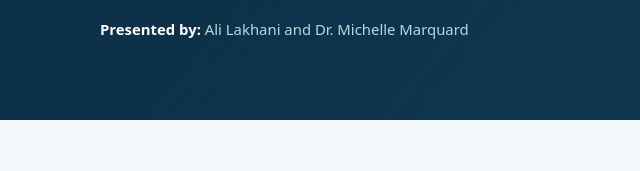
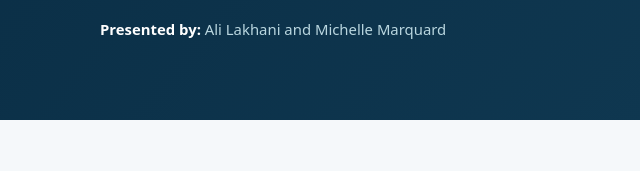
Before and after one commit to alakhani33/caliber360ai, a plain HTML site: page nerds5/index.html in a window 1280 px wide. Shown: the part 571-742 px from the top of the page, 0-640 px from the left. Drawn offline with Linux system fonts and the light colour scheme.

Commit message:
Update index.html

```diff
--- a/nerds5/index.html
+++ b/nerds5/index.html
@@ -69,7 +69,7 @@
       <h1 id="hero-title">Beyond Claims.<br>Let's continue the conversation.</h1>
       <p class="lead">How can patient experience intelligence complement clinical and claims data to inform better care decisions and help identify opportunities to reduce healthcare waste?</p>
       <a class="cta" href="#connect">Explore collaboration opportunities</a>
-      <div class="meta"><strong>Presented by:</strong> Ali Lakhani and Dr. Michelle Marquard</div>
+      <div class="meta"><strong>Presented by:</strong> Ali Lakhani and Michelle Marquard</div>
     </div>
   </section>
   <main class="container">
```
